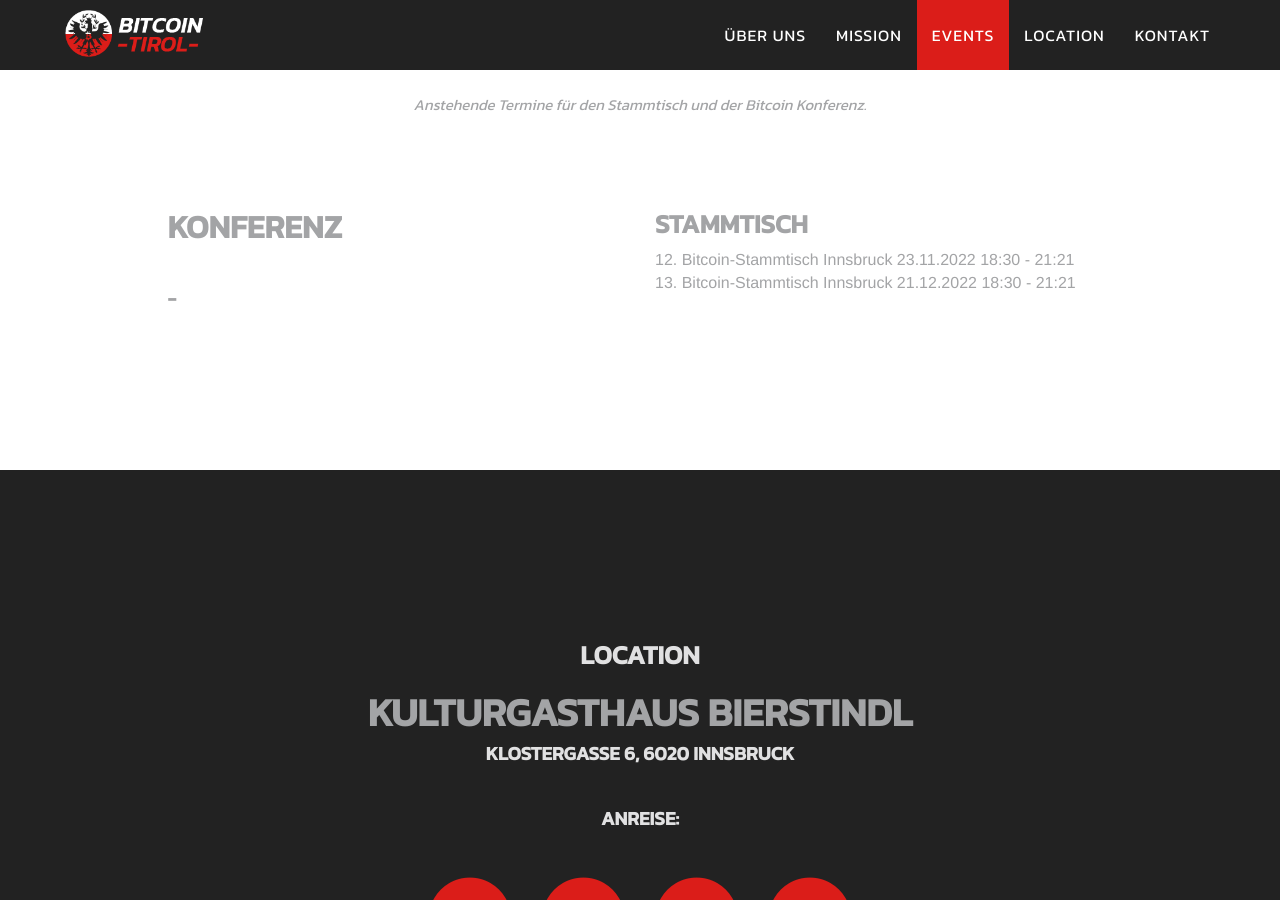
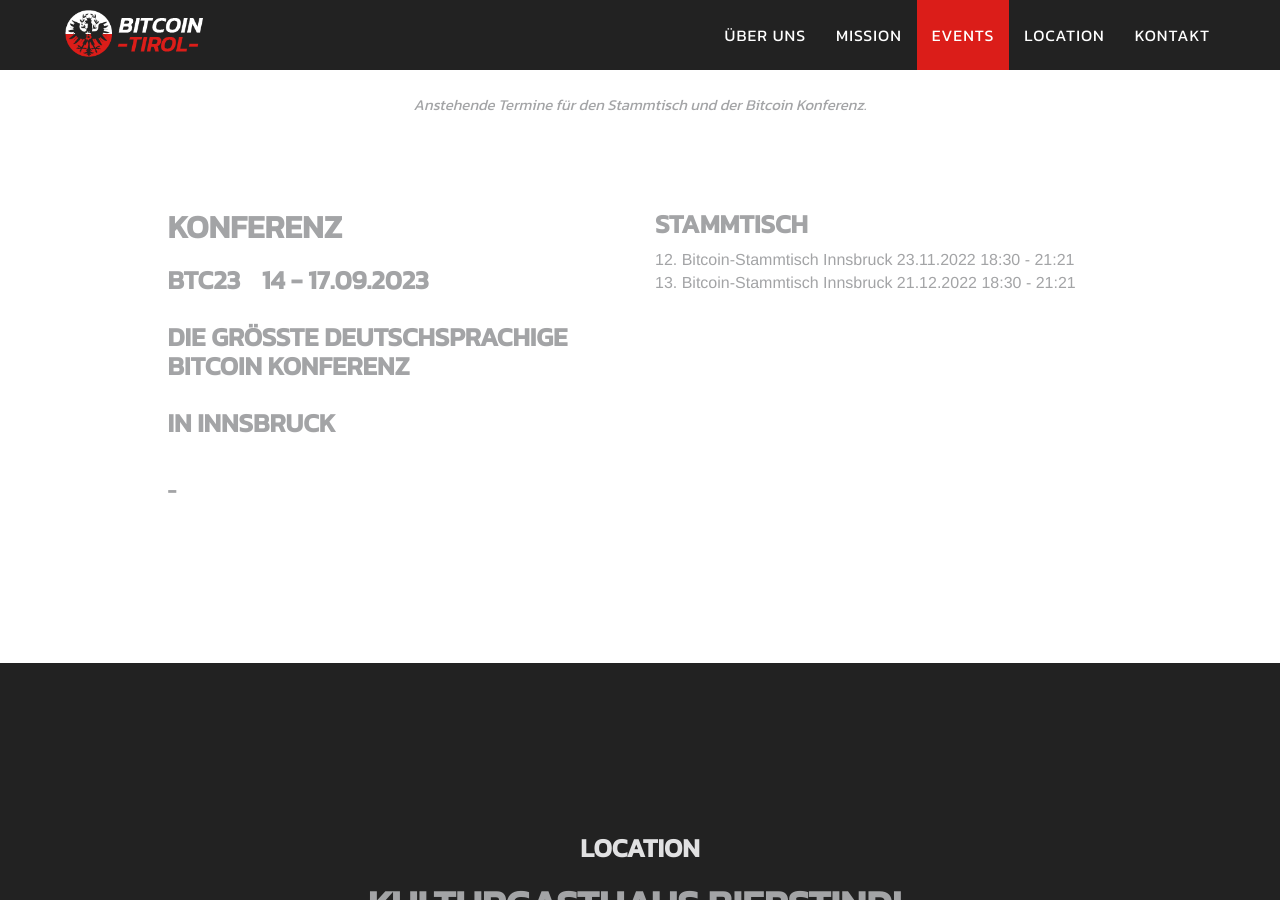
Before and after one commit to bitcoin-tirol/bitcoin-tirol, a Jekyll site: the page built from index.html, in a window 1280 px wide and 900 px high, scrolled down 2336 px. Built offline with Jekyll 4.4.1, drawn with Linux system fonts in a browser that asks for light colours.

Commit message:
Update events.yml
Update Events

```diff
--- a/_data/events.yml
+++ b/_data/events.yml
@@ -135,9 +135,9 @@
   pre_info: Die größte deutschsprachige Bitcoin Konferenz
   post_info:
 
-- kind: xSafeTheDate
+- kind: SafeTheDate
   date_time_start: 14.09.2023 09:00
-  date_time_end: 16.09.2023 20:00
+  date_time_end: 17.09.2023 20:00
   title: BTC23
   location: In Innsbruck
   pre_info: Die größte deutschsprachige Bitcoin Konferenz
```
